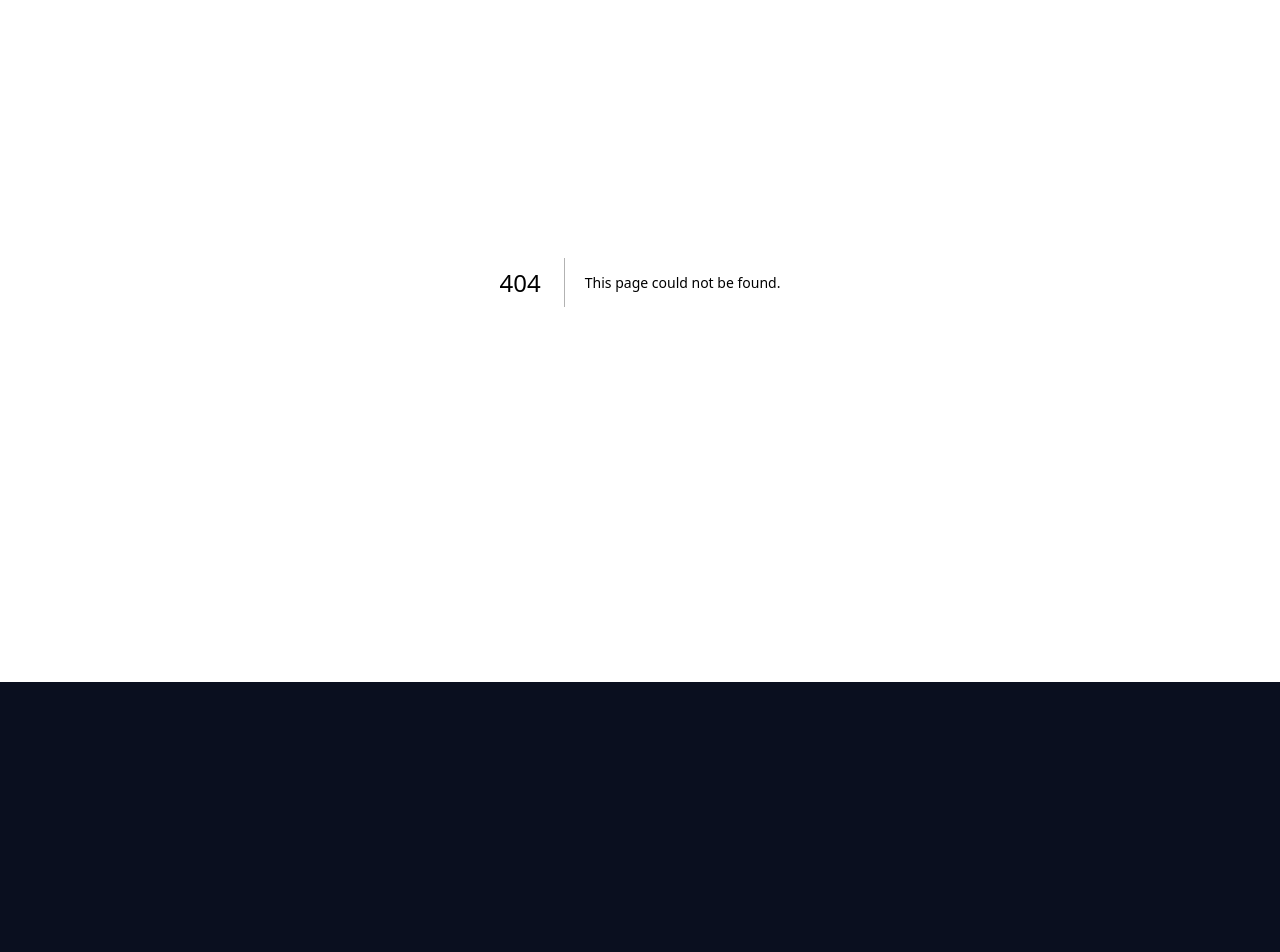
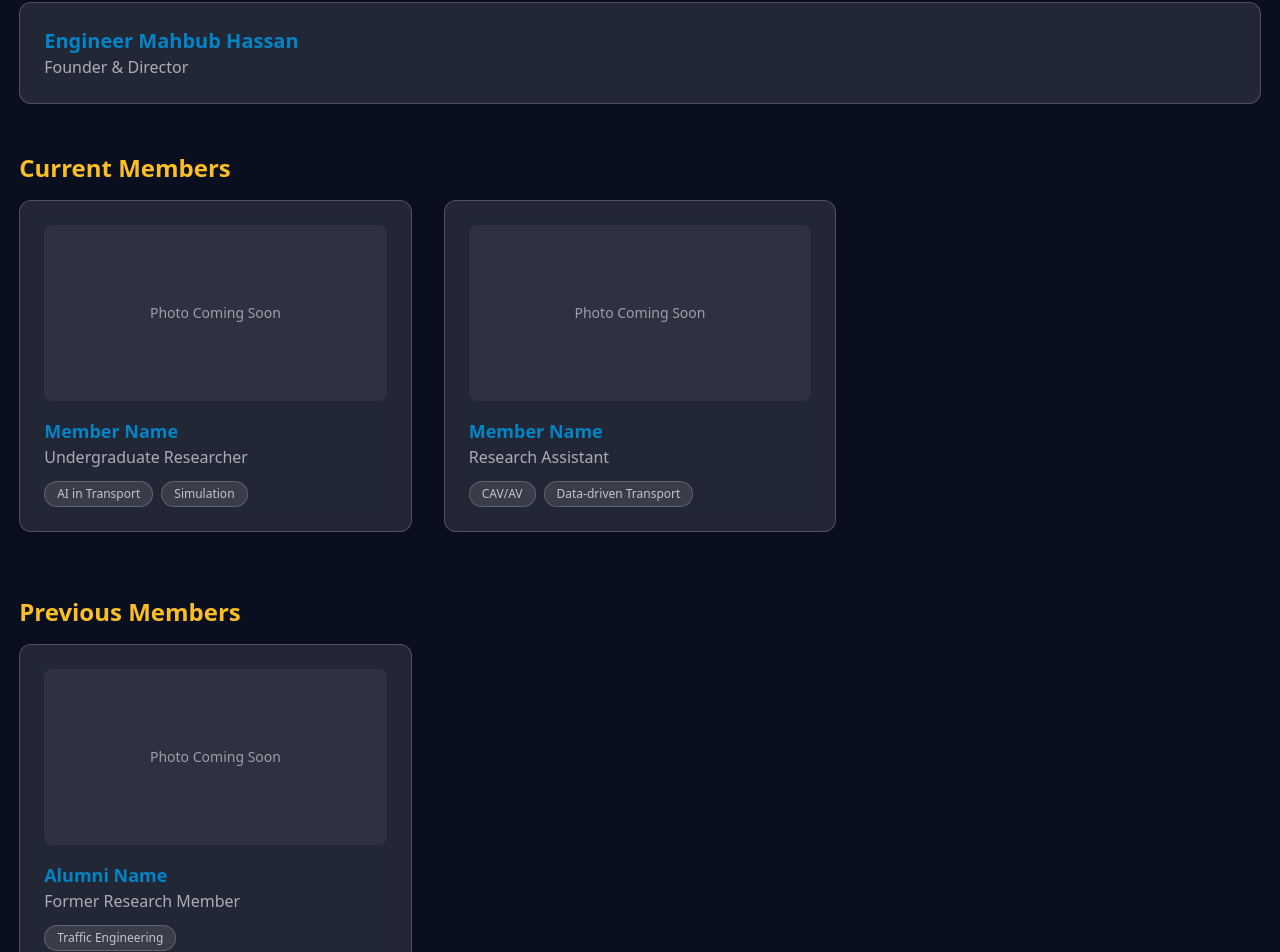
Before and after one commit to Mahbubalhassanofficial/bdeshi-lab-official, a Next.js app: page /team in a window 1280 px wide. Before the commit this address had no page. Shown: the part 118-1070 px from the top of the page. Before the commit the page ends 800 px from the top, so only its background shows below. Built offline with nearby package versions, Linux system fonts and the light colour scheme.

Commit message:
Create page.js

```diff
--- /dev/null
+++ b/app/team/page.js
@@ -0,0 +1,137 @@
+import Navbar from "../../components/Navbar";
+import Link from "next/link";
+import { motion } from "framer-motion";
+
+const founder = {
+  name: "Engineer Mahbub Hassan",
+  role: "Founder & Director",
+  link: "/team/founder",
+};
+
+const currentMembers = [
+  {
+    name: "Member Name",
+    role: "Undergraduate Researcher",
+    research: ["AI in Transport", "Simulation"],
+    photo: "/placeholder.jpg",
+  },
+  {
+    name: "Member Name",
+    role: "Research Assistant",
+    research: ["CAV/AV", "Data-driven Transport"],
+    photo: "/placeholder.jpg",
+  },
+];
+
+const previousMembers = [
+  {
+    name: "Alumni Name",
+    role: "Former Research Member",
+    research: ["Traffic Engineering"],
+    photo: "/placeholder.jpg",
+  },
+];
+
+export default function TeamPage() {
+  return (
+    <main className="min-h-screen">
+      <Navbar />
+
+      <section className="container pt-32 pb-20">
+        <h1 className="text-4xl font-extrabold text-labLight mb-8">
+          Our Research Team
+        </h1>
+
+        {/* ---------- FOUNDER SECTION ---------- */}
+        <h2 className="text-2xl font-bold text-labGold mb-4">
+          Founder
+        </h2>
+
+        <motion.div
+          initial={{ opacity: 0, y: 20 }}
+          animate={{ opacity: 1, y: 0 }}
+          className="bg-white/10 border border-white/20 rounded-xl p-6 mb-12"
+        >
+          <Link href={founder.link}>
+            <p className="text-labBlue text-xl font-bold hover:underline cursor-pointer">
+              {founder.name}
+            </p>
+            <p className="text-labLight/70">{founder.role}</p>
+          </Link>
+        </motion.div>
+
+        {/* ---------- CURRENT MEMBERS ---------- */}
+        <h2 className="text-2xl font-bold text-labGold mb-4">
+          Current Members
+        </h2>
+
+        <div className="grid md:grid-cols-3 gap-8 mb-16">
+          {currentMembers.map((m, i) => (
+            <motion.div
+              key={i}
+              initial={{ opacity: 0, y: 20 }}
+              animate={{ opacity: 1, y: 0 }}
+              transition={{ delay: i * 0.1 }}
+              className="bg-white/10 border border-white/20 rounded-xl p-6 backdrop-blur shadow-lg"
+            >
+              <div className="w-full h-44 bg-white/5 rounded-lg flex items-center justify-center">
+                <p className="text-labLight/60 text-sm">Photo Coming Soon</p>
+              </div>
+
+              <h3 className="text-lg font-bold text-labBlue mt-4">{m.name}</h3>
+              <p className="text-labLight/70">{m.role}</p>
+
+              <div className="flex flex-wrap gap-2 mt-3">
+                {m.research.map((tag, idx) => (
+                  <span
+                    key={idx}
+                    className="px-3 py-1 bg-white/10 border border-white/20
+                               rounded-full text-xs text-labLight/80"
+                  >
+                    {tag}
+                  </span>
+                ))}
+              </div>
+            </motion.div>
+          ))}
+        </div>
+
+        {/* ---------- PREVIOUS MEMBERS ---------- */}
+        <h2 className="text-2xl font-bold text-labGold mb-4">
+          Previous Members
+        </h2>
+
+        <div className="grid md:grid-cols-3 gap-8">
+          {previousMembers.map((m, i) => (
+            <motion.div
+              key={i}
+              initial={{ opacity: 0, y: 20 }}
+              animate={{ opacity: 1, y: 0 }}
+              transition={{ delay: i * 0.1 }}
+              className="bg-white/10 border border-white/20 rounded-xl p-6 backdrop-blur shadow-lg"
+            >
+              <div className="w-full h-44 bg-white/5 rounded-lg flex items-center justify-center">
+                <p className="text-labLight/60 text-sm">Photo Coming Soon</p>
+              </div>
+
+              <h3 className="text-lg font-bold text-labBlue mt-4">{m.name}</h3>
+              <p className="text-labLight/70">{m.role}</p>
+
+              <div className="flex flex-wrap gap-2 mt-3">
+                {m.research.map((tag, idx) => (
+                  <span
+                    key={idx}
+                    className="px-3 py-1 bg-white/10 border border-white/20
+                               rounded-full text-xs text-labLight/80"
+                  >
+                    {tag}
+                  </span>
+                ))}
+              </div>
+            </motion.div>
+          ))}
+        </div>
+      </section>
+    </main>
+  );
+}
```
